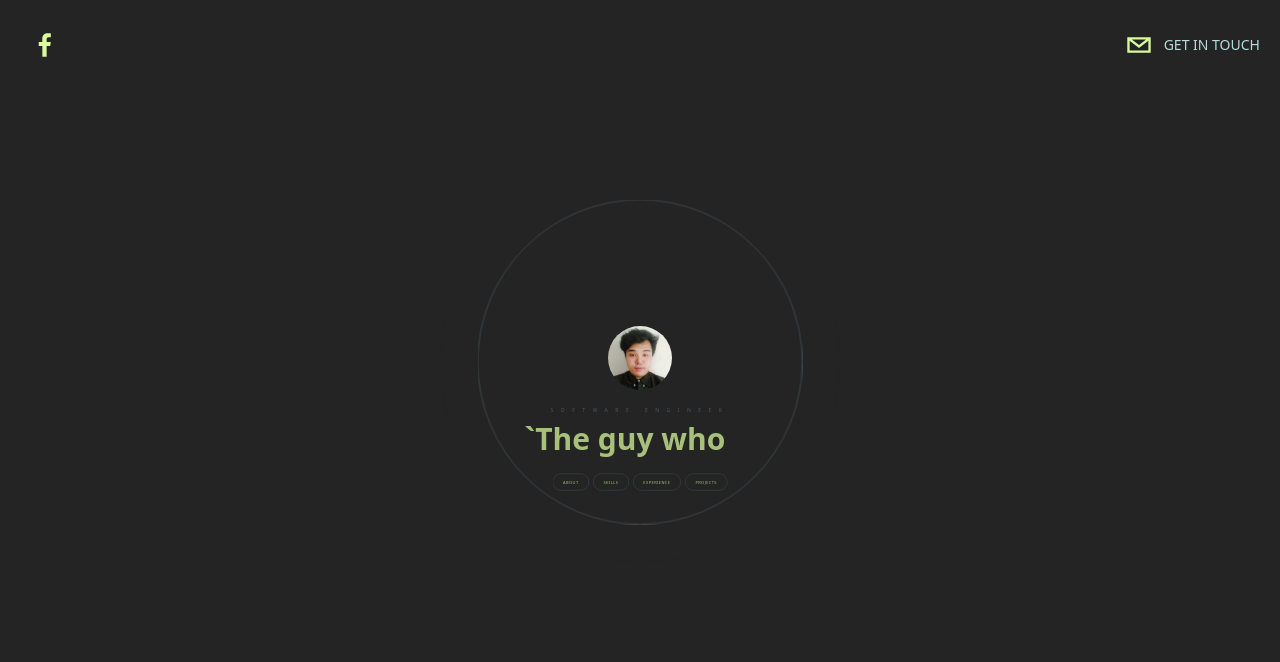
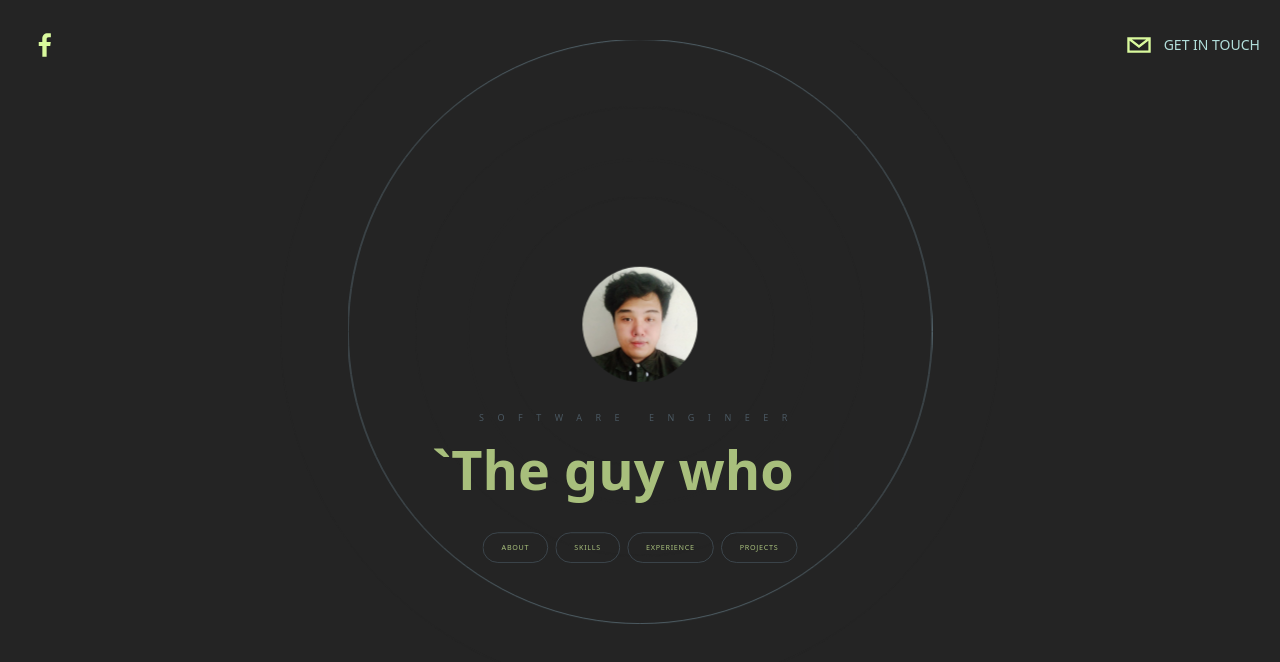
Before and after one commit to watashi407/portfolio, a Next.js app: page / in a window 1280 px wide. Shown: the top 662 px of the page. Built offline with nearby package versions, Linux system fonts and the light colour scheme.

Commit message:
scale changesgit

```diff
--- a/components/experience/experiencedCard.tsx
+++ b/components/experience/experiencedCard.tsx
@@ -5,7 +5,7 @@ type Props = {};
 
 const experiencedCard = (props: Props) => {
   return (
-    <article className=" flex flex-col overflow-hidden rounded md:rounded-tr-[230px] md:rounded-b-[230px] items-center space-y-7 flex-shrink-0 w-[320px]  md:w-[600px] xl:w-[650px] snap-center bg-[#76a13c] hover:opacity-100 opacity-40 cursor-pointer transition-opacity duration-200 ">
+    <article className=" flex flex-col overflow-hidden rounded  items-center space-y-7 flex-shrink-0 w-[300px]  md:w-[420px] xl:w-[420px] snap-center bg-[#76a13c] hover:opacity-100 opacity-40 cursor-pointer transition-opacity duration-200 mt-5">
       <motion.img
         initial={{
           opacity: 0,
@@ -17,7 +17,7 @@ const experiencedCard = (props: Props) => {
           y: 0,
         }}
         viewport={{ once: true }}
-        className="w-32  h-32 rounded-full xl:w-[200px] xl:h-[200px] object-cover object-center p-2 "
+        className="w-32  h-32 rounded-full xl:w-[150px] xl:h-[150px] object-cover object-center p-2 "
         title="dasdas"
         src="/dafuq.png"
       />
@@ -25,7 +25,7 @@ const experiencedCard = (props: Props) => {
         <h4 className="text-[12px] font-light text-center tracking-[5px] ">
           CEO OF WATASHI STUDIO
         </h4>
-        <p className="font-bold text-2xl mt-1">JABOL</p>
+        <p className="font-bold text-2xl mt-1 mx-auto">JABOL</p>
         <div className="flex space-x-2 my-2">
           <li></li>
           <li></li>
--- a/components/hero/hero.tsx
+++ b/components/hero/hero.tsx
@@ -20,7 +20,7 @@ const hero = (props: Props) => {
   });
 
   return (
-    <div className="flex h-screen flex-col items-center justify-center space-y-8 text-center overflow-hidden relative scale-75 md:scale-50">
+    <div className="flex h-screen flex-col items-center justify-center space-y-8 text-center overflow-hidden relative scale-75 md:scale-90">
       <Circle />
       <img
         className="relative object-cover rounded-full mx-auto h-32 w-32 hover:animate-spin cursor-pointer"
```
